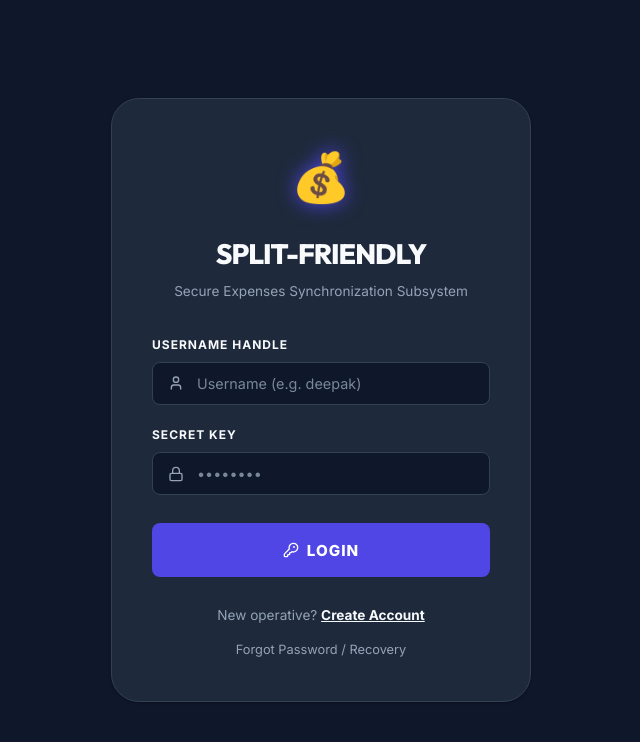
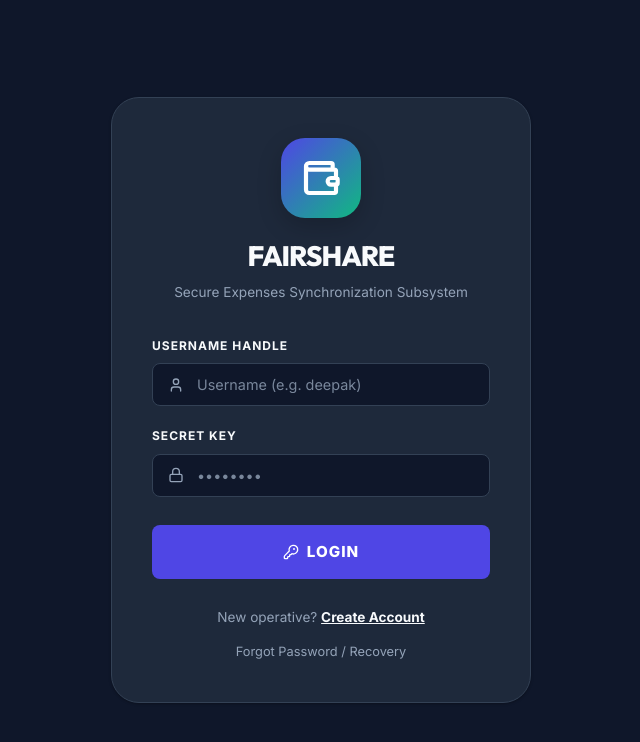
Before and after one commit to dkjha4770-arch/splitfriendly, a React (Vite) app in the folder frontend/: page /login in a window 1280 px wide. Shown: the top 742 px of the page, without its empty margins (319-959 px from the left). Built offline with nearby package versions, Linux system fonts and the light colour scheme; no server answers.

Commit message:
feat: rebrand from Split-Friendly to FairShare

```diff
--- a/frontend/index.html
+++ b/frontend/index.html
@@ -7,7 +7,7 @@
     <link rel="preconnect" href="https://fonts.googleapis.com">
     <link rel="preconnect" href="https://fonts.gstatic.com" crossorigin>
     <link href="https://fonts.googleapis.com/css2?family=Outfit:wght@300;400;500;600;700;800;900&family=Inter:wght@300;400;500;600;700;800&display=swap" rel="stylesheet">
-    <title>Split-Friendly | Premium Expense Tracker & Ledger</title>
+    <title>FairShare | Premium Expense Tracker & Ledger</title>
   </head>
   <body>
     <div id="root"></div>
--- a/frontend/src/App.jsx
+++ b/frontend/src/App.jsx
@@ -68,7 +68,7 @@ function Layout() {
         </button>
         <div className="mobile-nav-logo">
           <div className="logo-badge"><Wallet size={18} /></div>
-          <span className="logo-text">Split<span style={{ color: 'var(--primary)' }}>Friendly</span></span>
+          <span className="logo-text">Fair<span style={{ color: 'var(--primary)' }}>Share</span></span>
         </div>
       </div>
 
--- a/frontend/src/components/Sidebar.jsx
+++ b/frontend/src/components/Sidebar.jsx
@@ -61,7 +61,7 @@ export const Sidebar = ({ isOpen, onClose }) => {
 
       <Link to="/dashboard" className="sidebar-logo" onClick={handleOptionClick}>
         <div className="logo-badge"><Wallet size={20} /></div>
-        <h1>Split<span>Friendly</span></h1>
+        <h1>Fair<span>Share</span></h1>
       </Link>
 
       <nav className="sidebar-nav">
--- a/frontend/src/views/ForgotPassword.jsx
+++ b/frontend/src/views/ForgotPassword.jsx
@@ -70,7 +70,7 @@ export const ForgotPassword = () => {
         </div>
 
         <a
-          href="https://wa.me/917479754628?text=Hello%20Admin,%20I%20need%20to%20reset%20my%20Split-Friendly%20password."
+          href="https://wa.me/917479754628?text=Hello%20Admin,%20I%20need%20to%20reset%20my%20FairShare%20password."
           target="_blank"
           rel="noopener noreferrer"
           className="btn-primary"
--- a/frontend/src/views/Login.jsx
+++ b/frontend/src/views/Login.jsx
@@ -1,7 +1,7 @@
 import React, { useState, useEffect } from 'react';
 import { useNavigate, Link } from 'react-router-dom';
 import { useAuth } from '../context/AuthContext';
-import { KeyRound, User, Lock, AlertCircle } from 'lucide-react';
+import { KeyRound, User, Lock, AlertCircle, Wallet } from 'lucide-react';
 
 export const Login = () => {
   const { login } = useAuth();
@@ -59,9 +59,11 @@ export const Login = () => {
         background: 'var(--card-bg)'
       }}>
         <div style={{ textAlign: 'center', marginBottom: '2rem' }}>
-          <span style={{ fontSize: '3rem', filter: 'drop-shadow(0 0 10px var(--primary))' }}>💰</span>
+          <div style={{ display: 'inline-flex', justifyContent: 'center', alignItems: 'center', width: '80px', height: '80px', borderRadius: '24px', background: 'linear-gradient(135deg, var(--primary), var(--secondary))', boxShadow: '0 8px 24px rgba(0,0,0,0.2)' }}>
+            <Wallet size={40} color="#fff" strokeWidth={2.5} />
+          </div>
           <h2 style={{ fontSize: '1.75rem', fontWeight: 800, marginTop: '1rem', letterSpacing: '-1px' }}>
-            SPLIT-FRIENDLY
+            FAIRSHARE
           </h2>
           <p style={{ color: 'var(--text-dim)', fontSize: '0.85rem', marginTop: '0.25rem' }}>
             Secure Expenses Synchronization Subsystem
@@ -107,7 +109,7 @@ export const Login = () => {
             </div>
             {username && !username.includes('@') && (
               <p style={{ fontSize: '0.7rem', color: 'var(--text-color)', marginTop: '0.4rem', opacity: 0.8, display: 'flex', gap: '0.25rem', alignItems: 'center' }}>
-                Will log in as: <strong>{username.trim()}@splitfriendly</strong>
+                Will log in as: <strong>{username.trim()}@fairshare</strong>
               </p>
             )}
           </div>
--- a/frontend/src/views/Register.jsx
+++ b/frontend/src/views/Register.jsx
@@ -175,7 +175,7 @@ export const Register = () => {
             </div>
             {username && (
               <p style={{ fontSize: '0.7rem', color: 'var(--text-color)', marginTop: '0.4rem', opacity: 0.8 }}>
-                Your complete username: <strong>{username.trim()}@splitfriendly</strong>
+                Your complete username: <strong>{username.trim()}@fairshare</strong>
               </p>
             )}
           </div>
```
Also changed, not shown: 1 other file (tests, documents, lock files or other folders).
